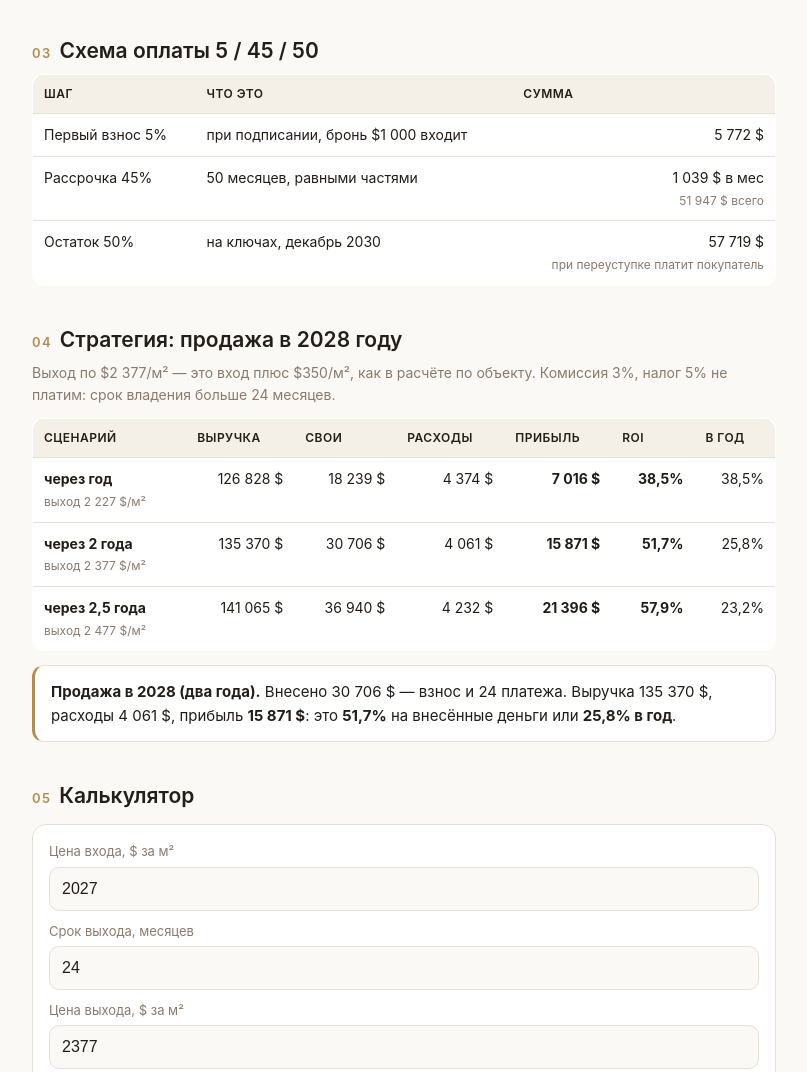
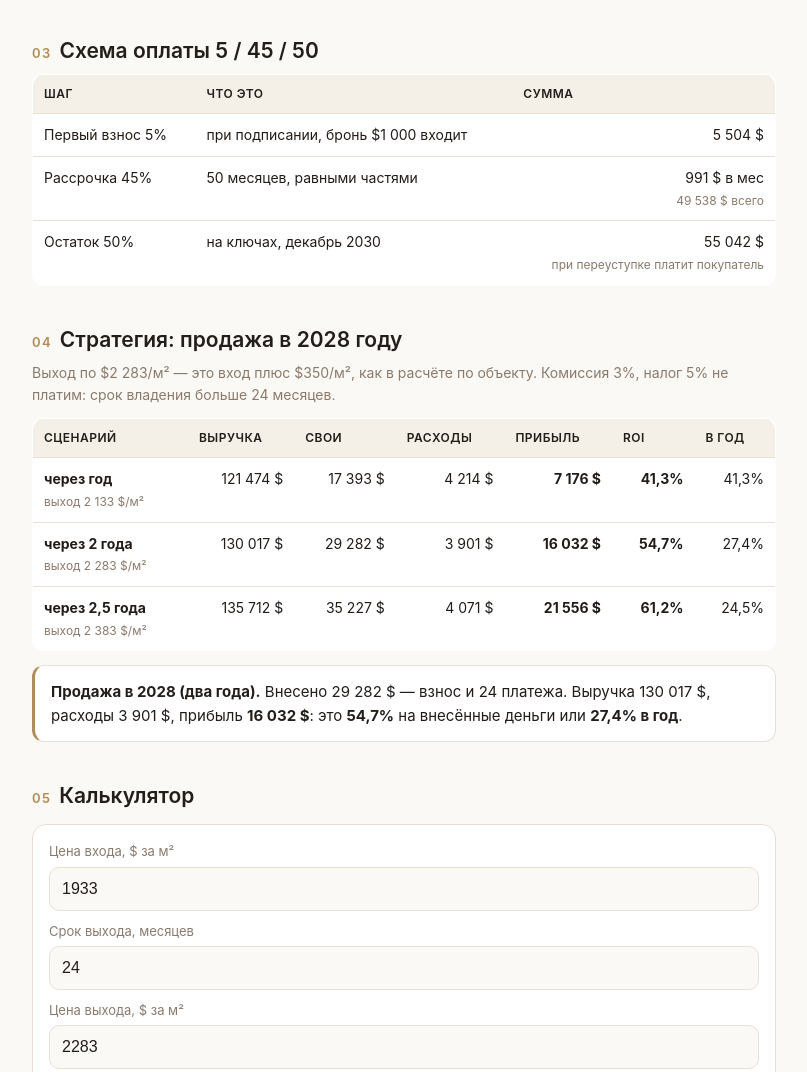
Before and after one commit to Niko1504/tbilisi-200k-mixer, a plain HTML site: page rukhi/index.html in a window 1280 px wide. Shown: the part 1287-2359 px from the top of the page, without its empty margins (236-1043 px from the left). Drawn offline with Linux system fonts and the light colour scheme.

Commit message:
RUKHI: цена лота 1933 $/м², пересчёт сценариев

```diff
--- a/rukhi/index.html
+++ b/rukhi/index.html
@@ -46,13 +46,13 @@ footer{margin-top:36px;padding-top:16px;border-top:1px solid var(--line);font-si
   <div class="brand"><b>HISNI</b> by Biograpi</div>
   <div class="addr">Тбилиси · район Исани · проспект Царицы Кетеван, 69</div>
   <h1>RUKHI — квартира 80 на 10 этаже, 56,95 м²</h1>
-  <p class="lead">Вход $2 027 за метр по схеме 5 / 45 / 50. Продажа в 2028 году: считаем прибыль
+  <p class="lead">Наша цена — $1 933 за метр, схема 5 / 45 / 50. Продажа в 2028 году: считаем прибыль
   на внесённые деньги, а не на всю цену квартиры.</p>
   <div class="facts">
     <div><span>Площадь</span><b>56,95 м²</b></div>
-    <div><span>Цена лота</span><b>115 438 $</b></div>
-    <div><span>Вход 5%</span><b>5 772 $</b></div>
-    <div><span>Рассрочка</span><b>1 039 $/мес</b></div>
+    <div><span>Цена лота</span><b>110 084 $</b></div>
+    <div><span>Вход 5%</span><b>5 504 $</b></div>
+    <div><span>Рассрочка</span><b>991 $/мес</b></div>
   </div>
 </div></header>
 <div class="wrap">
@@ -79,28 +79,28 @@ footer{margin-top:36px;padding-top:16px;border-top:1px solid var(--line);font-si
   <h2><span class="no">03</span>Схема оплаты 5 / 45 / 50</h2>
   <table>
     <tr><th>Шаг</th><th>Что это</th><th class="r">Сумма</th></tr>
-    <tr><td>Первый взнос 5%</td><td>при подписании, бронь $1 000 входит</td><td class="r">5 772 $</td></tr>
-    <tr><td>Рассрочка 45%</td><td>50 месяцев, равными частями</td><td class="r">1 039 $ в мес<br><span class="note">51 947 $ всего</span></td></tr>
-    <tr><td>Остаток 50%</td><td>на ключах, декабрь 2030</td><td class="r">57 719 $<br><span class="note">при переуступке платит покупатель</span></td></tr>
+    <tr><td>Первый взнос 5%</td><td>при подписании, бронь $1 000 входит</td><td class="r">5 504 $</td></tr>
+    <tr><td>Рассрочка 45%</td><td>50 месяцев, равными частями</td><td class="r">991 $ в мес<br><span class="note">49 538 $ всего</span></td></tr>
+    <tr><td>Остаток 50%</td><td>на ключах, декабрь 2030</td><td class="r">55 042 $<br><span class="note">при переуступке платит покупатель</span></td></tr>
   </table>
 
   <h2><span class="no">04</span>Стратегия: продажа в 2028 году</h2>
-  <p class="sub">Выход по $2 377/м² — это вход плюс $350/м², как в расчёте по объекту. Комиссия 3%,
+  <p class="sub">Выход по $2 283/м² — это вход плюс $350/м², как в расчёте по объекту. Комиссия 3%,
   налог 5% не платим: срок владения больше 24 месяцев.</p>
   <table>
     <tr><th>Сценарий</th><th class="r">Выручка</th><th class="r">Свои</th><th class="r">Расходы</th><th class="r">Прибыль</th><th class="r">ROI</th><th class="r">В год</th></tr>
-    <tr><td><b>через год</b><br><span class="note">выход 2 227 $/м²</span></td><td class="r">126 828 $</td><td class="r">18 239 $</td><td class="r">4 374 $</td><td class="r"><b>7 016 $</b></td><td class="r"><b>38,5%</b></td><td class="r">38,5%</td></tr><tr><td><b>через 2 года</b><br><span class="note">выход 2 377 $/м²</span></td><td class="r">135 370 $</td><td class="r">30 706 $</td><td class="r">4 061 $</td><td class="r"><b>15 871 $</b></td><td class="r"><b>51,7%</b></td><td class="r">25,8%</td></tr><tr><td><b>через 2,5 года</b><br><span class="note">выход 2 477 $/м²</span></td><td class="r">141 065 $</td><td class="r">36 940 $</td><td class="r">4 232 $</td><td class="r"><b>21 396 $</b></td><td class="r"><b>57,9%</b></td><td class="r">23,2%</td></tr>
+    <tr><td><b>через год</b><br><span class="note">выход 2 133 $/м²</span></td><td class="r">121 474 $</td><td class="r">17 393 $</td><td class="r">4 214 $</td><td class="r"><b>7 176 $</b></td><td class="r"><b>41,3%</b></td><td class="r">41,3%</td></tr><tr><td><b>через 2 года</b><br><span class="note">выход 2 283 $/м²</span></td><td class="r">130 017 $</td><td class="r">29 282 $</td><td class="r">3 901 $</td><td class="r"><b>16 032 $</b></td><td class="r"><b>54,7%</b></td><td class="r">27,4%</td></tr><tr><td><b>через 2,5 года</b><br><span class="note">выход 2 383 $/м²</span></td><td class="r">135 712 $</td><td class="r">35 227 $</td><td class="r">4 071 $</td><td class="r"><b>21 556 $</b></td><td class="r"><b>61,2%</b></td><td class="r">24,5%</td></tr>
   </table>
-  <div class="calc"><b>Продажа в 2028 (два года).</b> Внесено 30 706 $ — взнос и 24 платежа.
-  Выручка 135 370 $, расходы 4 061 $, прибыль
-  <b>15 871 $</b>: это <b>51,7%</b> на внесённые деньги
-  или <b>25,8% в год</b>.</div>
+  <div class="calc"><b>Продажа в 2028 (два года).</b> Внесено 29 282 $ — взнос и 24 платежа.
+  Выручка 130 017 $, расходы 3 901 $, прибыль
+  <b>16 032 $</b>: это <b>54,7%</b> на внесённые деньги
+  или <b>27,4% в год</b>.</div>
 
   <h2><span class="no">05</span>Калькулятор</h2>
   <div class="tool">
-    <label>Цена входа, $ за м²<input id="ppm" type="number" value="2027" step="25" inputmode="decimal"></label>
+    <label>Цена входа, $ за м²<input id="ppm" type="number" value="1933" step="25" inputmode="decimal"></label>
     <label>Срок выхода, месяцев<input id="hold" type="number" value="24" step="1" inputmode="numeric"></label>
-    <label>Цена выхода, $ за м²<input id="exit" type="number" value="2377" step="25" inputmode="decimal"></label>
+    <label>Цена выхода, $ за м²<input id="exit" type="number" value="2283" step="25" inputmode="decimal"></label>
     <div class="out">
       <div><span>Цена квартиры</span><b id="o1">—</b></div>
       <div><span>Первый взнос 5%</span><b id="o2">—</b></div>
@@ -125,7 +125,7 @@ footer{margin-top:36px;padding-top:16px;border-top:1px solid var(--line);font-si
   <span class="pill">Исани</span><span class="pill">зелёный каркас</span></p>
 
   <footer>
-    Цены и схемы — оферта застройщика: 1 спальня, схема 5-45-50, $2 027/м². Рост +$350/м² за два года —
+    Цена нашего лота — $1 933/м² по схеме 5-45-50 (оферта застройщика). Рост +$350/м² за два года —
     расчётная модель по объекту, не гарантия. Расходы: комиссия 3% от сделки, налог 5% при сроке меньше
     24 месяцев. Остаток долга при переуступке закрывает покупатель.
   </footer>
```
